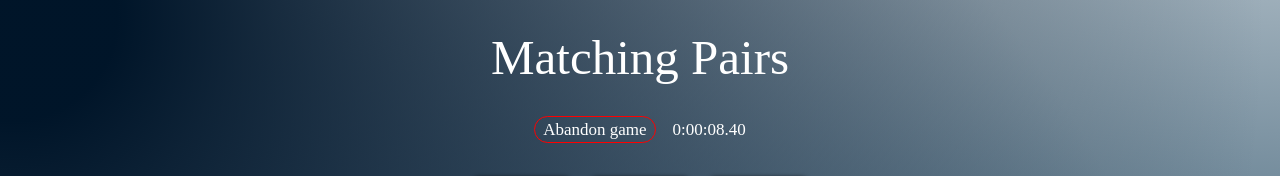
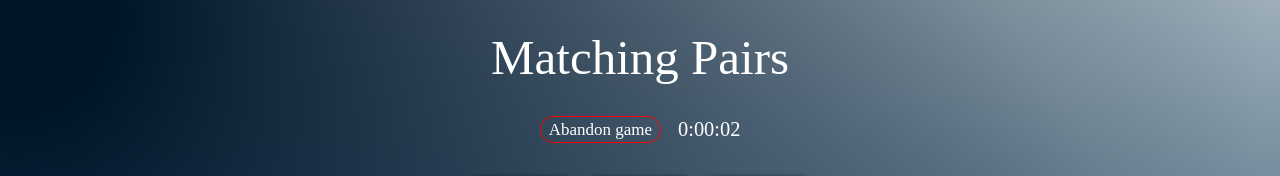
Before and after one commit to andpramor/matching-pairs, a React (Vite) app: page / in a window 1280 px wide. Both pictures are taken after a click on the element "Start game!". Shown: the top 176 px of the page. Built offline with nearby package versions, Linux system fonts and the light colour scheme.

Commit message:
Built the new timer version, added some next steps in TODO comments in App.

```diff
--- a/src/App.jsx
+++ b/src/App.jsx
@@ -9,13 +9,11 @@ import { Footer } from './shared/Footer/Footer.jsx'
 import { Header } from './shared/Header/Header.jsx'
 import { useTimer } from './hooks/useTimer.jsx'
 
-// TODO: check CSS for small screens: cards grid initializes with columns overlapping for some reason.
-
 function App () {
   const [gameStarted, setGameStarted] = useState(false)
   const { cardsValues } = useCards(gameStarted)
   const [showBacks, setShowBacks] = useState(Array(cardsValues.length).fill(false))
-  const { hours, minutes, seconds, milliseconds, startTimer, stopTimer, resetTimer } = useTimer()
+  const { hours, minutes, seconds, startTimer, stopTimer, resetTimer } = useTimer()
 
   const handleStartGame = () => {
     setGameStarted(true)
@@ -27,6 +25,7 @@ function App () {
     stopTimer()
     resetTimer()
   }
+  // TODO: when the last pair is found, stop the timer without reseting it, show the modal with the congrats message and the time, then on modal close, call handleEndGame.
 
   const toggleCard = (index) => {
     setShowBacks((prevShowBacks) => {
@@ -39,8 +38,8 @@ function App () {
   return (
     <div className='app'>
       <Header />
-      <Controls gameStarted={gameStarted} endGame={handleEndGame} startGame={handleStartGame} hours={hours} minutes={minutes} seconds={seconds} milliseconds={milliseconds} />
-      <CardsGrid
+      <Controls gameStarted={gameStarted} endGame={handleEndGame} startGame={handleStartGame} hours={hours} minutes={minutes} seconds={seconds} />
+      <CardsGrid // TODO: check CSS for small screens: CardsGrid initializes with columns overlapping for some reason.
         cardsValues={cardsValues}
         showBacks={showBacks}
         toggleCard={toggleCard}
--- a/src/components/Controls/Controls.jsx
+++ b/src/components/Controls/Controls.jsx
@@ -1,11 +1,11 @@
 import './Controls.css'
 import { Timer } from '../Timer/Timer.jsx'
 
-export const Controls = ({ gameStarted, startGame, endGame, hours, minutes, seconds, milliseconds }) => {
+export const Controls = ({ gameStarted, startGame, endGame, hours, minutes, seconds }) => {
   return (
     <div className='controls'>
       {gameStarted
-        ? <><span className='controls-btn controls-btn--red' onClick={endGame}>Abandon game</span><Timer hours={hours} minutes={minutes} seconds={seconds} milliseconds={milliseconds} /></>
+        ? <><span className='controls-btn controls-btn--red' onClick={endGame}>Abandon game</span><Timer hours={hours} minutes={minutes} seconds={seconds} /></>
         : <span className='controls-btn' onClick={startGame}>Start game!</span>}
     </div>
   )
--- /dev/null
+++ b/src/components/Timer/Timer.css
@@ -0,0 +1,3 @@
+.timer {
+  font-size: 1.2rem;
+}
--- a/src/components/Timer/Timer.jsx
+++ b/src/components/Timer/Timer.jsx
@@ -1,9 +1,10 @@
-export const Timer = ({ hours, minutes, seconds, milliseconds }) => {
+import './Timer.css'
+
+export const Timer = ({ hours, minutes, seconds }) => {
   return (
     <span className='timer'>
       {hours}:{minutes.toString().padStart(2, '0')}:
-      {seconds.toString().padStart(2, '0')}.
-      {milliseconds}
+      {seconds.toString().padStart(2, '0')}
     </span>
   )
 }
--- a/src/hooks/useTimer.jsx
+++ b/src/hooks/useTimer.jsx
@@ -2,7 +2,7 @@ import { useState, useEffect } from 'react'
 
 export const useTimer = () => {
   const [time, setTime] = useState(0)
-  const [isRunning, setIsRunning] = useState(true)
+  const [isRunning, setIsRunning] = useState(false)
 
   useEffect(() => {
     if (!isRunning) return
@@ -17,7 +17,7 @@ export const useTimer = () => {
   const hours = Math.floor(time / 360000)
   const minutes = Math.floor((time % 360000) / 6000)
   const seconds = Math.floor((time % 6000) / 100)
-  const milliseconds = time % 100
+  // const milliseconds = time % 100
 
-  return { hours, minutes, seconds, milliseconds, startTimer, stopTimer, resetTimer }
+  return { hours, minutes, seconds, startTimer, stopTimer, resetTimer }
 }
```
Also changed, not shown: 4 other files (tests, documents, lock files or other folders).
